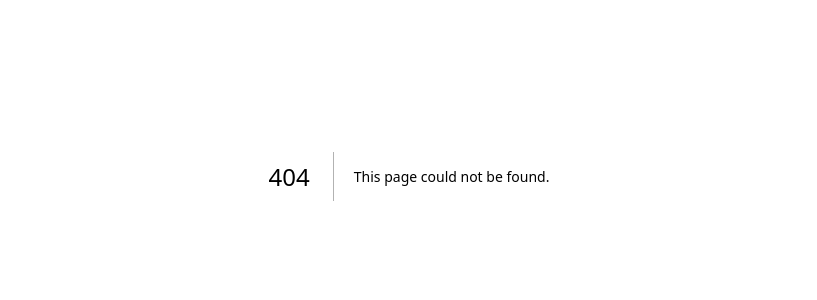
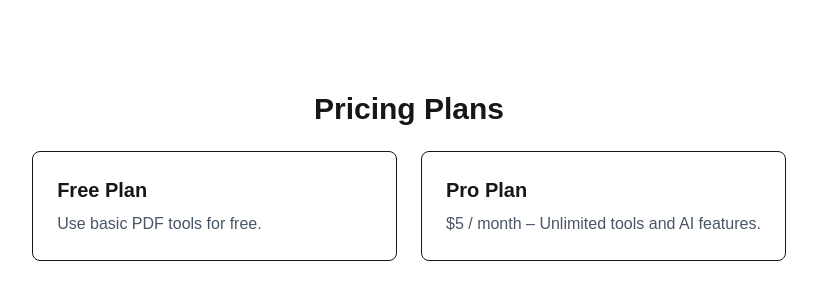
Before and after one commit to hamzabhundi5454-hue/taskbasehq, a Next.js app: page /pricing in a window 1280 px wide. Before the commit this address had no page. Shown: the part 224-524 px from the top of the page, without its empty margins (231-1048 px from the left). Built offline with nearby package versions, Linux system fonts and the light colour scheme.

Commit message:
add pricing page

```diff
--- a/app/page.js
+++ b/app/page.js
@@ -1,6 +1,9 @@
+import Link from "next/link";
+
 export default function Home() {
   return (
     <main className="min-h-screen flex flex-col items-center justify-center p-10">
+
       <h1 className="text-4xl font-bold mb-4">
         TaskbaseHQ
       </h1>
@@ -11,20 +14,23 @@ export default function Home() {
       </p>
 
       <div className="flex gap-4">
-        <a
+
+        <Link
           href="/dashboard"
           className="bg-black text-white px-6 py-3 rounded-lg"
         >
           Start Free Trial
-        </a>
+        </Link>
 
-        <a
+        <Link
           href="/pricing"
           className="border px-6 py-3 rounded-lg"
         >
           View Pricing
-        </a>
+        </Link>
+
       </div>
+
     </main>
   );
 }
--- /dev/null
+++ b/app/pricing/page.js
@@ -0,0 +1,29 @@
+export default function Pricing() {
+  return (
+    <main className="min-h-screen flex flex-col items-center justify-center p-10">
+
+      <h1 className="text-3xl font-bold mb-6">
+        Pricing Plans
+      </h1>
+
+      <div className="grid grid-cols-1 md:grid-cols-2 gap-6">
+
+        <div className="border rounded-lg p-6">
+          <h2 className="text-xl font-semibold mb-2">Free Plan</h2>
+          <p className="text-gray-600">
+            Use basic PDF tools for free.
+          </p>
+        </div>
+
+        <div className="border rounded-lg p-6">
+          <h2 className="text-xl font-semibold mb-2">Pro Plan</h2>
+          <p className="text-gray-600">
+            $5 / month – Unlimited tools and AI features.
+          </p>
+        </div>
+
+      </div>
+
+    </main>
+  );
+}
```
